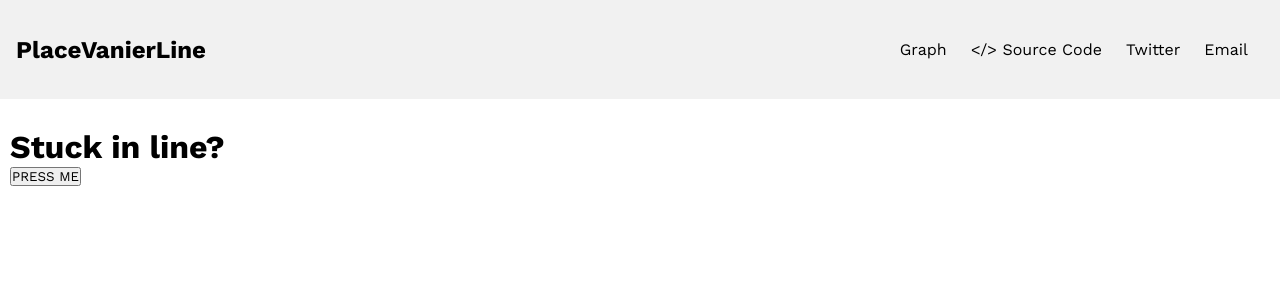
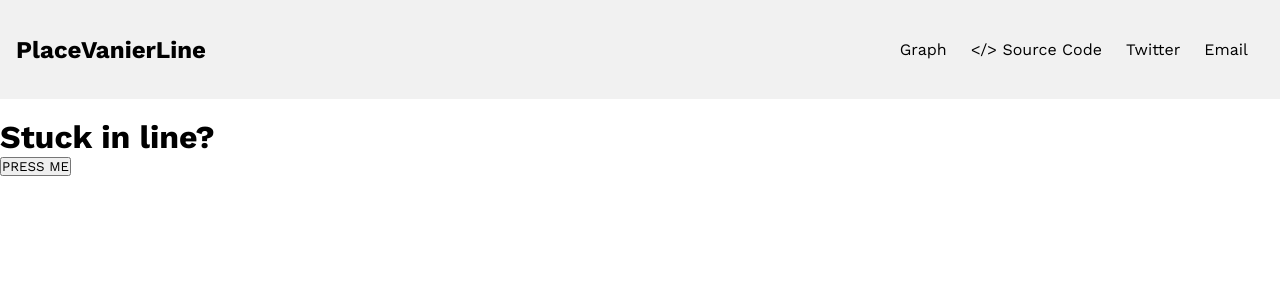
Before and after one commit to justindhillon/place-vanier-line, a Next.js app: page /record-time in a window 1280 px wide. Shown: the top 300 px of the page. Built offline with nearby package versions, Linux system fonts and the light colour scheme.

Commit message:
modified:   styles/global.css

```diff
--- a/styles/global.css
+++ b/styles/global.css
@@ -69,8 +69,7 @@ nav{
 }
 
 .button-container {
-  margin: auto;
-  padding: 10px;
+  text-align: centers;
 }
 
 .center{
```
